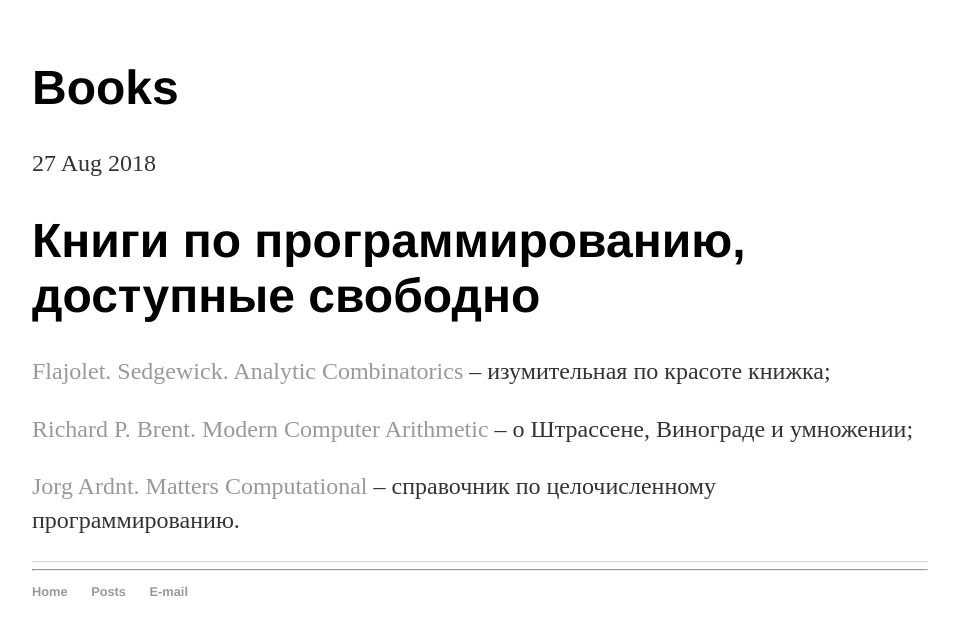
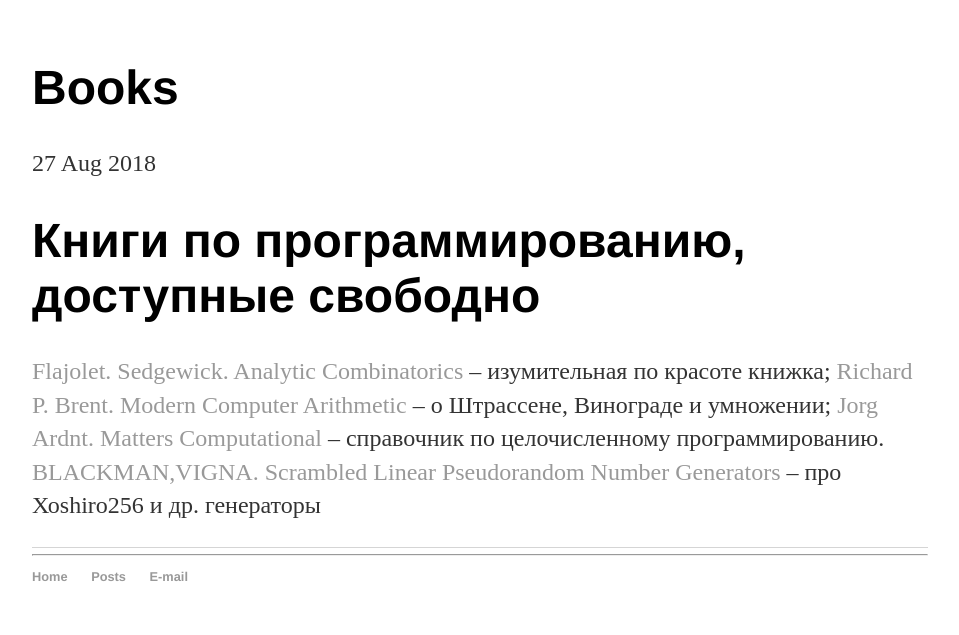
Before and after one commit to 2t363a/beta, a Jekyll site: the page built from docs/_posts/2018-08-27-books.md, in a window 1280 px wide. Shown: the top 635 px of the page, without its empty margins (160-1119 px from the left). Built offline with Jekyll 4.4.1, drawn with Linux system fonts in a browser that asks for light colours; our own code applies the rules of GitHub Pages for plain Markdown files.

Commit message:
[+] Xoroshiro article

```diff
--- a/docs/_posts/2018-08-27-books.md
+++ b/docs/_posts/2018-08-27-books.md
@@ -1,7 +1,6 @@
 # Книги по программированию, доступные свободно
 
 [Flajolet. Sedgewick. Analytic Combinatorics](http://algo.inria.fr/flajolet/Publications/book.pdf) -- изумительная по красоте книжка;
-
 [Richard P. Brent. Modern Computer Arithmetic](https://arxiv.org/pdf/1004.4710.pdf) -- о Штрассене, Винограде и умножении;
-
 [Jorg Ardnt. Matters Computational](https://www.jjj.de/fxt/fxtbook.pdf) -- справочник по целочисленному программированию.
+[BLACKMAN,VIGNA. Scrambled Linear Pseudorandom Number Generators](https://arxiv.org/pdf/1805.01407.pdf) -- про Хоshiro256 и др. генераторы
```
